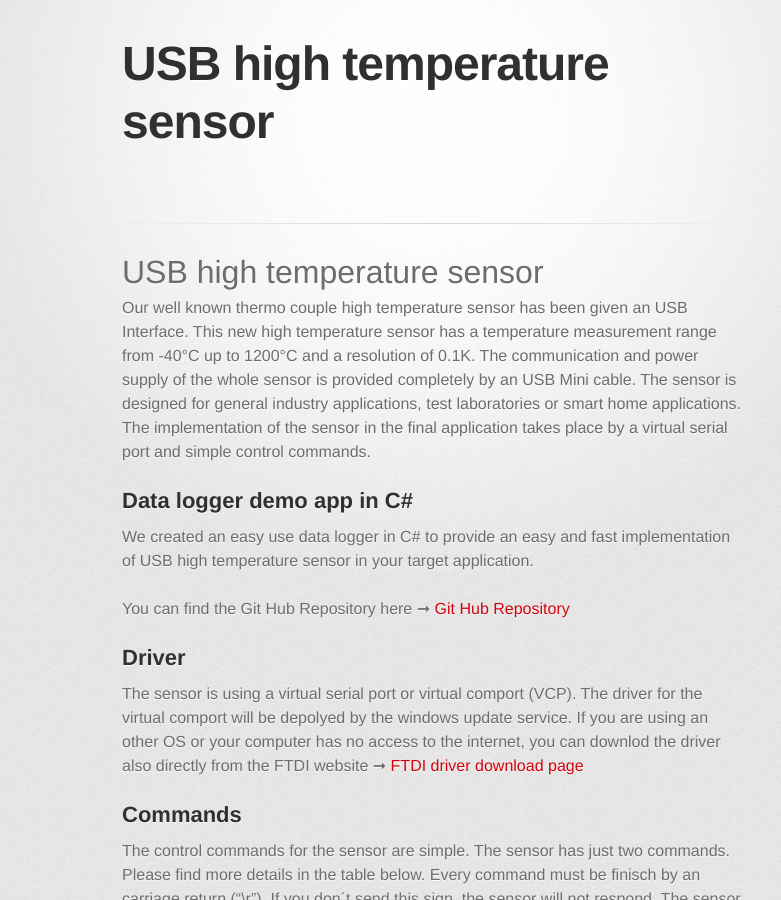
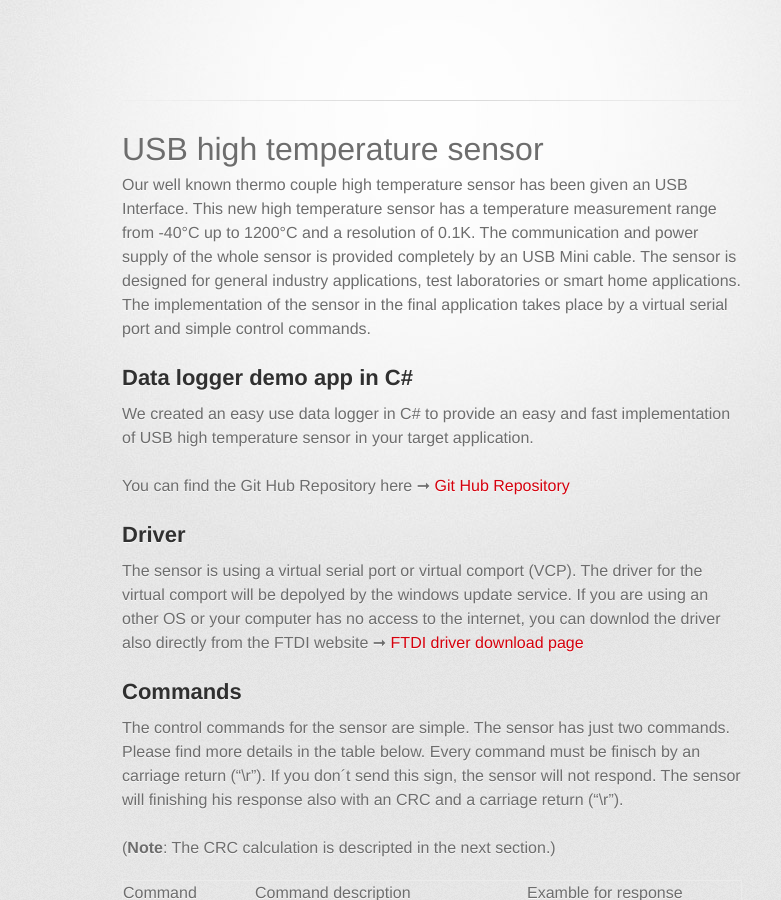
Before and after one commit to KYOCERA-AVX-Components-Dresden/USB-high-temperature-sensor, a Jekyll site: the page built from index.md, in a window 1280 px wide and 900 px high. Shown: the whole window, without its empty margins (208-989 px from the left). Built offline with Jekyll 4.4.1, drawn with Linux system fonts in a browser that asks for light colours; some web fonts are replaced; our own code applies the rules of GitHub Pages for plain Markdown files; the repository's description, which GitHub fills in, is left out.

Commit message:
editing header

```diff
--- a/_layouts/default.html
+++ b/_layouts/default.html
@@ -19,8 +19,8 @@
       <div class="inner">
 
         <header>
-          <h1>{{ page.title | default: site.title | default: site.github.repository_name }}</h1>
-          <h2>{{ page.description | default: site.description | default: site.github.project_tagline }}</h2>
+         <!-- <h1>{{ page.title | default: site.title | default: site.github.repository_name }}</h1>-->
+          <!--  <h2>{{ page.description | default: site.description | default: site.github.project_tagline }}</h2>-->
         </header>
         <section id="downloads" class="clearfix">
           {% if site.show_downloads %}
```
